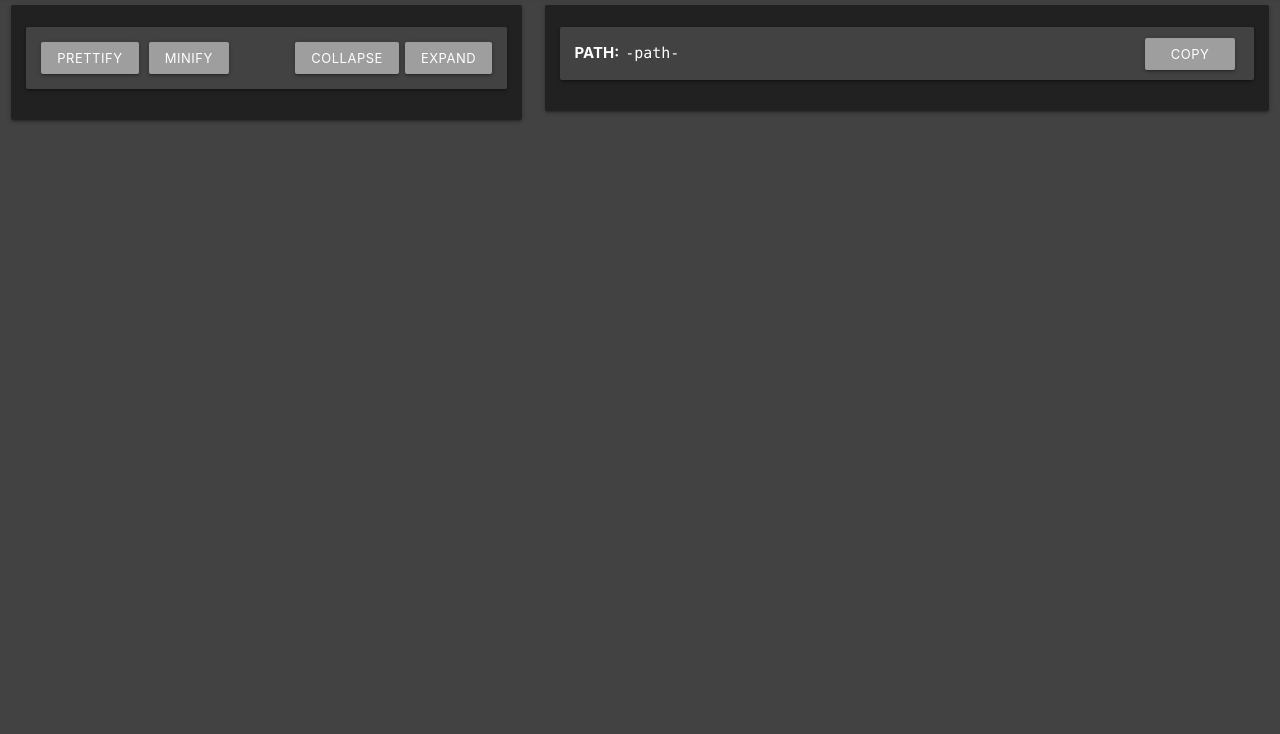
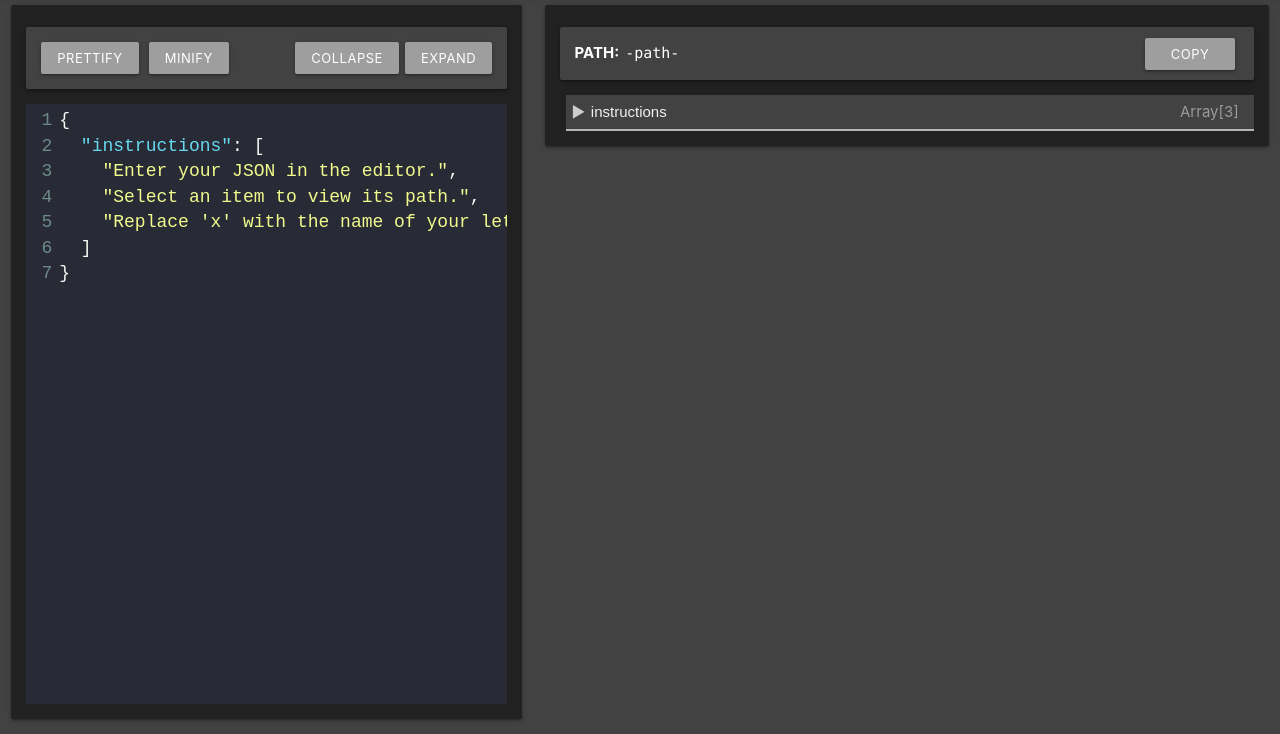
Before and after one commit to TheArmagan/JPATH, a plain HTML site: page index.html in a window 1280 px wide. Shown: the part 67-801 px from the top of the page. Drawn offline with nearby package versions, Linux system fonts and the light colour scheme; some packages are replaced by stand-ins of ours; the site is published under a folder, as on GitHub Pages, so addresses that start at the root find nothing; a script that the page names is missing.

Commit message:
fixing for github burh momentos

```diff
--- a/index.html
+++ b/index.html
@@ -10,7 +10,7 @@
 
     <link href="https://fonts.googleapis.com/icon?family=Material+Icons" rel="stylesheet">
     <link rel="stylesheet" href="https://cdnjs.cloudflare.com/ajax/libs/materialize/1.0.0/css/materialize.min.css">
-    <link rel="stylesheet" href="css/style.css" />
+    <link rel="stylesheet" href="./css/style.css" />
 </head>
 
 <body class="grey darken-3">
@@ -132,11 +132,11 @@
         <script type="text/javascript" src="https://unpkg.com/vue/dist/vue.min.js"></script>
         <script type="text/javascript" src="https://cdn.rawgit.com/Inndy/vue-clipboard2/master/dist/vue-clipboard.min.js"></script>
         <script src="https://cdnjs.cloudflare.com/ajax/libs/materialize/1.0.0/js/materialize.min.js"></script>
-        <link rel="stylesheet" href="/codemirror/lib/codemirror.css" />
-        <link rel="stylesheet" href="/codemirror/theme/dracula.css" />
-        <script src="/codemirror/lib/codemirror.js"></script>
-        <script src="/codemirror/mode/javascript/javascript.js"></script>
-        <script src="script.js"></script>
+        <link rel="stylesheet" href="./codemirror/lib/codemirror.css" />
+        <link rel="stylesheet" href="./codemirror/theme/dracula.css" />
+        <script src="./codemirror/lib/codemirror.js"></script>
+        <script src="./codemirror/mode/javascript/javascript.js"></script>
+        <script src="./script.js"></script>
 </body>
 
 </html>
```
